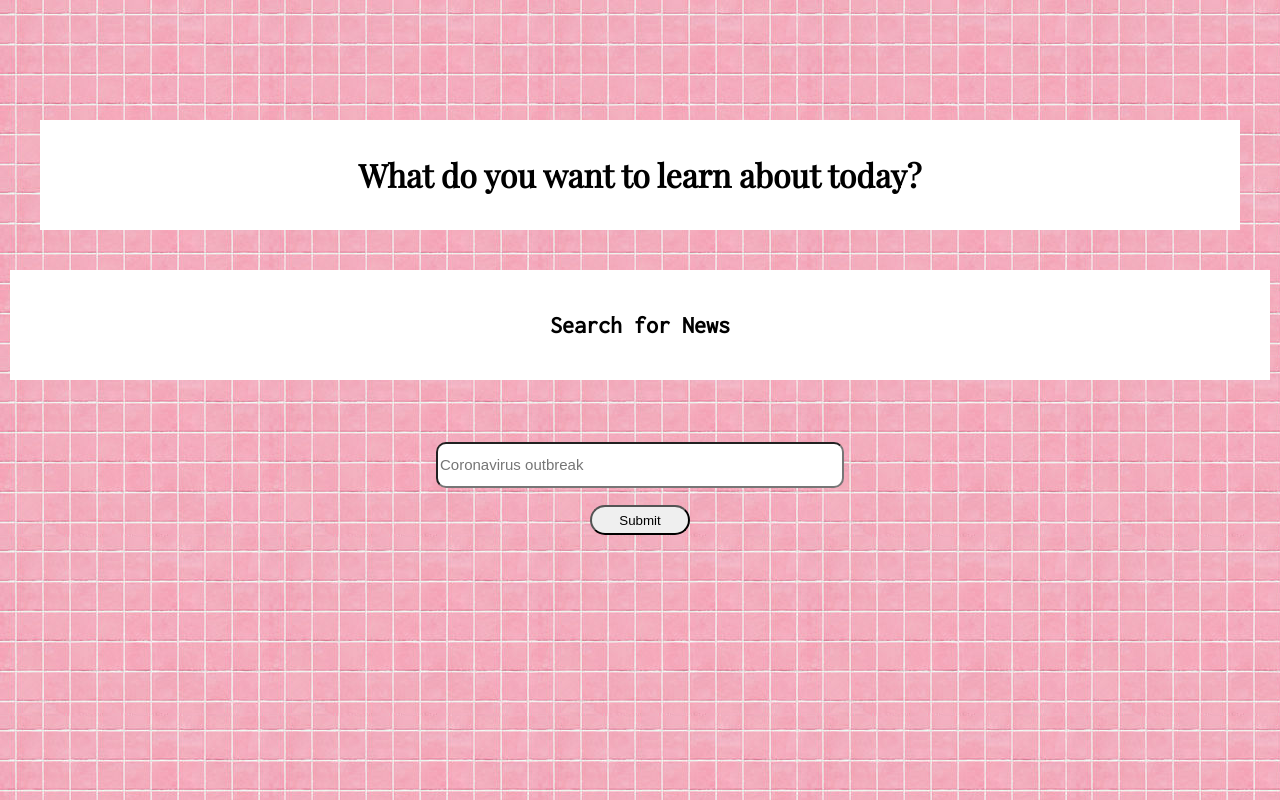
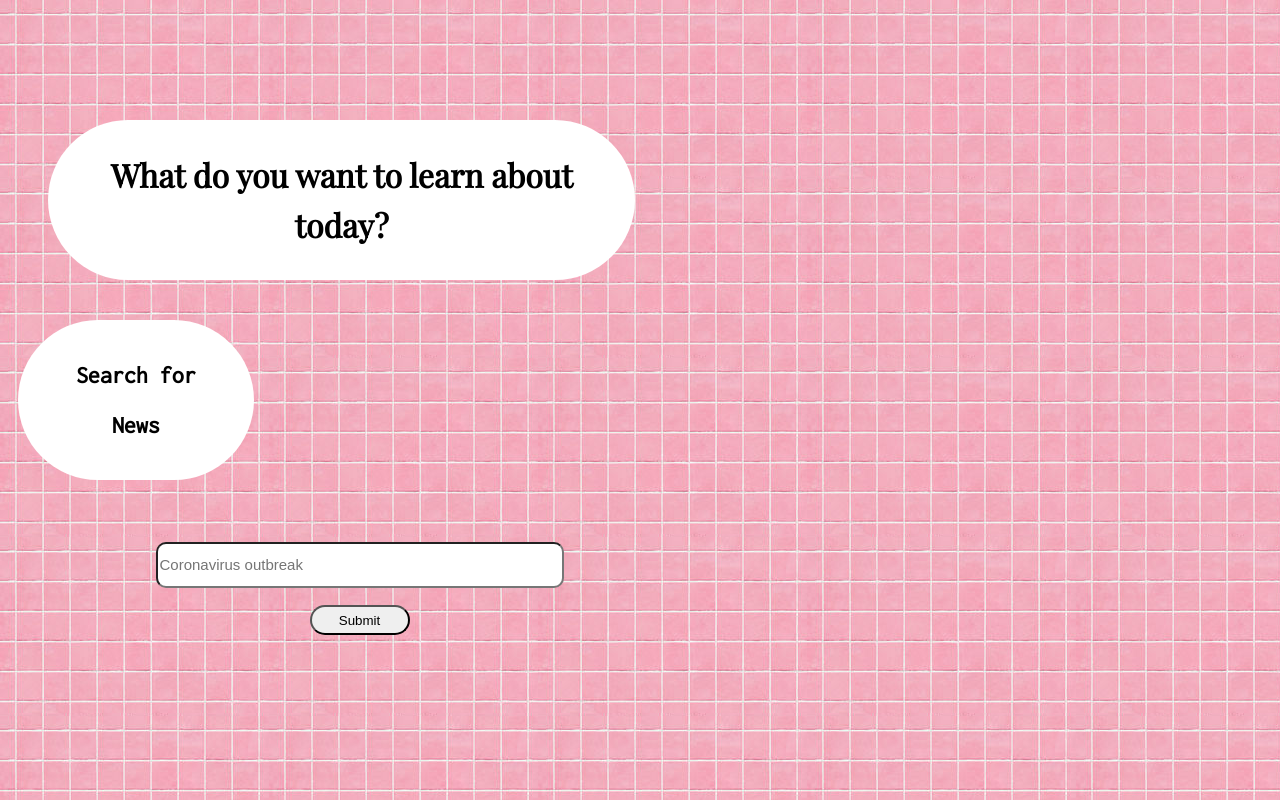
Before and after one commit to ashleyngale/News-API, a plain HTML site: page index.html in a window 1280 px wide. Drawn offline with nearby package versions, Linux system fonts and the light colour scheme.

Commit message:
Align items

```diff
--- a/style.css
+++ b/style.css
@@ -4,13 +4,12 @@ body{
 
 
 .container{
-  left: 0;
     line-height: 50px;
    /*margin: 50px;*/
     position: absolute;
     text-align: center;
     top: 10%;
-    width: 100%;
+
     border: white 3px;
     overflow-wrap: break-word;
 }
@@ -21,6 +20,8 @@ h1{
   background-color: white;
   padding: 30px;
   margin: 40px;
+  width: 75%;
+  border-radius: 80px;
 }
 
 h2{
@@ -30,6 +31,9 @@ h2{
   padding: 30px;
   margin: 10px;
   border:6px;
+  border-radius: 80px;
+  width: 25%;
+  text-align: center;
 }
 
 input{
@@ -62,7 +66,7 @@ a:visited {
 }
 
 .description{
-  color:rgb(214, 56, 162);
+  color:black;
   text-decoration: none;
 }
 
@@ -71,7 +75,6 @@ a:visited {
 }
 
 #results-list{
-  display:none;
   text-decoration: none;
   text-align:left;
   padding: 10px;
@@ -81,6 +84,7 @@ a:visited {
   border-radius: 10px;
   border-color: rgb(175, 55, 95);
   border: 10px;
+  list-style: none;
 }
 
 .hidden{
```
